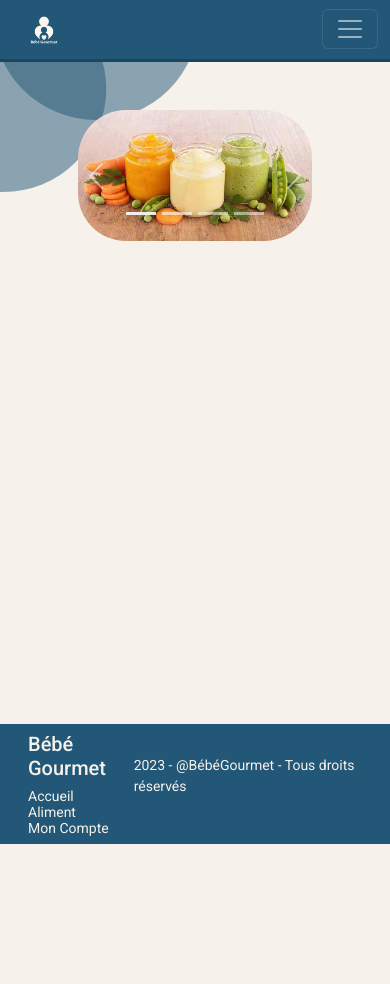
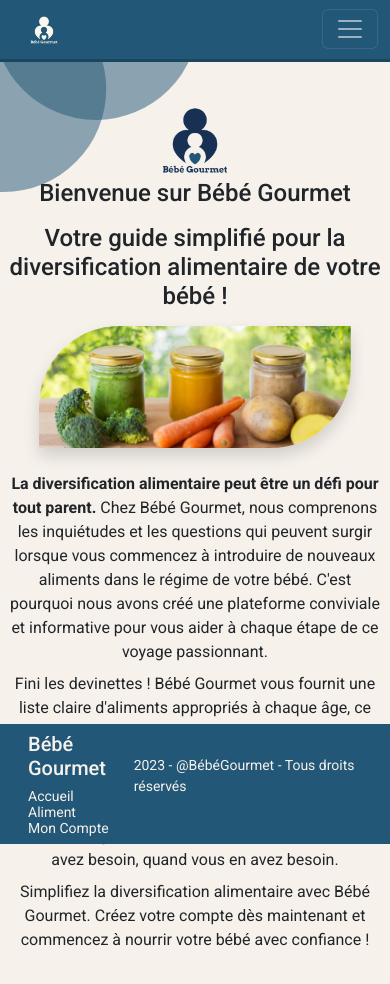
Before and after one commit to Didof69/BebeGourmet_FilRouge_Front_STLNG, an Angular app: page /home in a window 390 px wide. Shown: the top 984 px of the page. Before the commit the page ends 844 px from the top, so only its background shows below. Built offline with nearby package versions, Linux system fonts and the light colour scheme.

Commit message:
3.1 - media query accueil ok

```diff
--- a/src/app/components/liste-aliment/liste-aliment.component.css
+++ b/src/app/components/liste-aliment/liste-aliment.component.css
@@ -8,6 +8,8 @@
 
 li {
     list-style-type: none;
+    font-size: 14px;
+    line-height: 16px;
     padding-left: 0;
 }
 
@@ -23,10 +25,11 @@
 .btn {
     margin: 0;
     border-radius: 2rem;
-    width: 3rem;
+    width: 54px;
+    height: 28px;
     color: white;
     border: none;
-    font-size: 0.5rem;
+    font-size: 8px;
 }
 
 
@@ -52,11 +55,9 @@
     text-align: center;
     padding-left: 20px;
     padding-right: 20px;
+
 }
 
-.ligne-shadow-hover :hover {
-    font-weight: bolder;
-}
 
 .scroller {
     width: auto;
--- a/src/app/components/liste-aliment/liste-aliment.component.html
+++ b/src/app/components/liste-aliment/liste-aliment.component.html
@@ -2,9 +2,14 @@
   <div class="container-title">
     <h1>Liste des aliments</h1>
 
-        <button *ngIf="profilUtilisateur" id="btnAjouter" [routerLink]="['/aliment/ajouter']" routerLinkActive="router-link-active" >Ajouter un aliment</button>
-
-
+    <button
+      *ngIf="profilUtilisateur"
+      id="btnAjouter"
+      [routerLink]="['/aliment/ajouter']"
+      routerLinkActive="router-link-active"
+    >
+      Ajouter un aliment
+    </button>
   </div>
 
   <div class="container-aliments card">
@@ -20,25 +25,34 @@
           </tr>
         </thead>
         <tbody class="ligne-shadow-hover">
-        <tr *ngFor="let aliment of aliments" >
+          <tr *ngFor="let aliment of aliments">
             <td>{{ aliment.libelle }}</td>
             <td>{{ aliment.age_introduction }} mois</td>
             <td>{{ aliment.category.libelle }}</td>
             <td>
-            <ul class ="list-group">
+              <ul class="list-group">
                 <li *ngFor="let saison of aliment.saisons">
                   {{ saison.libelle }}
                 </li>
               </ul>
             </td>
-          <td *ngIf="profilUtilisateur">
-            <button class="btn modifier"   [routerLink]="['/aliment/modifier/', aliment.id]">Modif.</button>
-            <button class="btn supprimer"   [routerLink]="['/aliment/supprimer/', aliment.id]">Suppr.</button>
+            <td *ngIf="profilUtilisateur" class="zone-boutons">
+              <button
+                class="btn modifier"
+                [routerLink]="['/aliment/modifier/', aliment.id]"
+              >
+                Modif.
+              </button>
+              <button
+                class="btn supprimer"
+                [routerLink]="['/aliment/supprimer/', aliment.id]"
+              >
+                Suppr.
+              </button>
             </td>
           </tr>
         </tbody>
       </table>
     </div>
-
   </div>
 </div>
--- a/src/app/pages/accueil/accueil.component.css
+++ b/src/app/pages/accueil/accueil.component.css
@@ -1,9 +1,18 @@
-/* #imageAcceuil {
-    width: 80%;
-    margin-top: 1rem;
-    margin-bottom: 1rem;
-    border-radius: 5rem 0;
-} */
+    #desktop {
+        display: flex;
+        flex-direction: column;
+        align-items: center;
+    }
+
+    #logo {
+        width: 20%;
+        border-radius: 0;
+    }
+
+
+    #phone {
+        display: none;
+    }
 
     h1, h2 {
         font-size: 1.5rem;
@@ -17,7 +26,6 @@
     .carousel {
         width: 60%;
         height: auto;
-    /* margin-bottom: 10rem !important; */
     }
 
     .carousel-inner img {
@@ -30,3 +38,35 @@
         color: #303030;
         border-radius: 20px;
     }
+
+    @media (max-width: 1000px) {
+        #desktop {
+            display: none;
+        }
+
+        #phone {
+            display: flex;
+            flex-direction: column;
+            align-items: center;
+            text-align: center;
+            margin-bottom: 3rem;
+            margin-top: 2.5rem;
+        }
+
+        .zone-title {
+            display: flex;
+            flex-direction: column;
+            justify-content: center;
+        }
+
+        h2 {
+            margin-bottom: 0.5rem;
+        }
+
+        #imageAcceuil {
+            width: 80%;
+            margin-top: 0.5rem;
+            margin-bottom: 1rem;
+            border-radius: 5rem 0;
+        }
+    }
--- a/src/app/pages/accueil/accueil.component.html
+++ b/src/app/pages/accueil/accueil.component.html
@@ -1,86 +1,136 @@
 <app-navbar></app-navbar>
 
+<div id="desktop" class="mt-4 container-principal">
   <div
-  class="d-flex flex-column align-items-center mt-5 container-principal"
+    id="carouselExampleCaptions"
+    class="carousel slide carousel-fade"
+    data-bs-ride="carousel"
   >
-
-  <div id="carouselExampleCaptions" class="carousel slide carousel-fade" data-bs-ride="carousel">
     <div class="carousel-indicators">
-    <button type="button" data-bs-target="#carouselExampleCaptions" data-bs-slide-to="0" class="active" aria-current="true" aria-label="Slide 1"></button>
-    <button type="button" data-bs-target="#carouselExampleCaptions" data-bs-slide-to="1" aria-label="Slide 2"></button>
-    <button type="button" data-bs-target="#carouselExampleCaptions" data-bs-slide-to="2" aria-label="Slide 3"></button>
-    <button type="button" data-bs-target="#carouselExampleCaptions" data-bs-slide-to="3" aria-label="Slide 4"></button>
+      <button
+        type="button"
+        data-bs-target="#carouselExampleCaptions"
+        data-bs-slide-to="0"
+        class="active"
+        aria-current="true"
+        aria-label="Slide 1"
+      ></button>
+      <button
+        type="button"
+        data-bs-target="#carouselExampleCaptions"
+        data-bs-slide-to="1"
+        aria-label="Slide 2"
+      ></button>
+      <button
+        type="button"
+        data-bs-target="#carouselExampleCaptions"
+        data-bs-slide-to="2"
+        aria-label="Slide 3"
+      ></button>
+      <button
+        type="button"
+        data-bs-target="#carouselExampleCaptions"
+        data-bs-slide-to="3"
+        aria-label="Slide 4"
+      ></button>
     </div>
     <div class="carousel-inner">
       <div class="carousel-item active">
-      <img src="../../../assets/home-1.jpg" class="d-block" alt="...">
+        <img src="../../../assets/home-1.jpg" class="d-block" alt="..." />
         <div class="carousel-caption d-none d-md-block zoneTexte">
+          <img
+            id="logo"
+            src="../../../assets/logo-transparent-png.png"
+            alt=""
+          />
           <h1>Bienvenue sur Bébé Gourmet</h1>
+
           <h2>
-      Votre guide simplifié pour la diversification alimentaire de votre bébé !
+            Votre guide simplifié pour la diversification alimentaire de votre
+            bébé !
           </h2>
         </div>
       </div>
       <div class="carousel-item">
-      <img src="../../../assets/home-4.jpg" class="d-block" alt="...">
+        <img src="../../../assets/home-4.jpg" class="d-block" alt="..." />
         <div class="carousel-caption d-none d-md-block zoneTexte">
-     <h5>La diversification alimentaire peut être un défi pour tout parent.</h5>
-           <p>Chez Bébé Gourmet, nous comprenons les inquiétudes et les questions qui
-      peuvent surgir lorsque vous commencez à introduire de nouveaux aliments
-      dans le régime de votre bébé. C'est pourquoi nous avons créé une
-      plateforme conviviale et informative pour vous aider à chaque étape de ce
-      voyage passionnant.
+          <h5>
+            La diversification alimentaire peut être un défi pour tout parent.
+          </h5>
+          <p>
+            Chez Bébé Gourmet, nous comprenons les inquiétudes et les questions
+            qui peuvent surgir lorsque vous commencez à introduire de nouveaux
+            aliments dans le régime de votre bébé. C'est pourquoi nous avons
+            créé une plateforme conviviale et informative pour vous aider à
+            chaque étape de ce voyage passionnant.
           </p>
         </div>
       </div>
       <div class="carousel-item">
-      <img src="../../../assets/home-3.jpg" class="d-block" alt="...">
+        <img src="../../../assets/home-3.jpg" class="d-block" alt="..." />
         <div class="carousel-caption d-none d-md-block zoneTexte">
           <h5>Fini les devinettes !</h5>
           <p>
-     Bébé Gourmet vous fournit une liste claire
-      d'aliments appropriés à chaque âge, ce qui rend facile la sélection des
-      options de repas pour votre petit trésor.
+            Bébé Gourmet vous fournit une liste claire d'aliments appropriés à
+            chaque âge, ce qui rend facile la sélection des options de repas
+            pour votre petit trésor.
           </p>
         </div>
       </div>
       <div class="carousel-item">
-      <img src="../../../assets/home-2.jpg" class="d-block" alt="...">
+        <img src="../../../assets/home-2.jpg" class="d-block" alt="..." />
         <div class="carousel-caption d-none d-md-block zoneTexte">
           <h5>Notre application est intuitive et facile à utiliser !</h5>
           <p>
-      Même pour les
-      parents les moins technophiles. Accédez rapidement aux informations dont
-      vous avez besoin, quand vous en avez besoin.
-          Simplifiez la diversification alimentaire avec Bébé Gourmet. Créez votre
-      compte dès maintenant et commencez à nourrir votre bébé avec confiance !
+            Même pour les parents les moins technophiles. Accédez rapidement aux
+            informations dont vous avez besoin, quand vous en avez besoin.
+            Simplifiez la diversification alimentaire avec Bébé Gourmet. Créez
+            votre compte dès maintenant et commencez à nourrir votre bébé avec
+            confiance !
           </p>
         </div>
       </div>
     </div>
-  <button class="carousel-control-prev" type="button" data-bs-target="#carouselExampleCaptions" data-bs-slide="prev">
+    <button
+      class="carousel-control-prev"
+      type="button"
+      data-bs-target="#carouselExampleCaptions"
+      data-bs-slide="prev"
+    >
       <span class="carousel-control-prev-icon" aria-hidden="true"></span>
       <span class="visually-hidden">Previous</span>
     </button>
-  <button class="carousel-control-next" type="button" data-bs-target="#carouselExampleCaptions" data-bs-slide="next">
+    <button
+      class="carousel-control-next"
+      type="button"
+      data-bs-target="#carouselExampleCaptions"
+      data-bs-slide="next"
+    >
       <span class="carousel-control-next-icon" aria-hidden="true"></span>
       <span class="visually-hidden">Next</span>
     </button>
   </div>
 </div>
 
-<app-footer></app-footer>
+<div id="phone" class="container-principal">
+  <div class="zone-title">
+    <div class="h1">
+      <img id="logo" src="../../../assets/logo-transparent-png.png" alt="" />
+      <h1>Bienvenue sur Bébé Gourmet</h1>
+    </div>
 
-
-
-  <!-- <div class="title" style="width: 80%; margin: 1.5rem 0;">
-    <h1>Bienvenue sur Bébé Gourmet</h1>
     <h2>
       Votre guide simplifié pour la diversification alimentaire de votre bébé !
     </h2>
-  </div> -->
-  <!-- <div>
-    <img id="imageAcceuil" class="shadow" src="../../../assets/immage_accueil.png" alt="" />
+  </div>
+
+  <div>
+    <img
+      id="imageAcceuil"
+      class="shadow"
+      src="../../../assets/img-accueil.png"
+      alt=""
+    />
   </div>
 
   <div class="paragraphe">
@@ -108,4 +158,7 @@
       Simplifiez la diversification alimentaire avec Bébé Gourmet. Créez votre
       compte dès maintenant et commencez à nourrir votre bébé avec confiance !
     </p>
-  </div> -->
+  </div>
+</div>
+
+<app-footer></app-footer>
```
Also changed, not shown: src/assets/img-accueil.png (added). Lines whose indentation alone changed are shown as unchanged.
